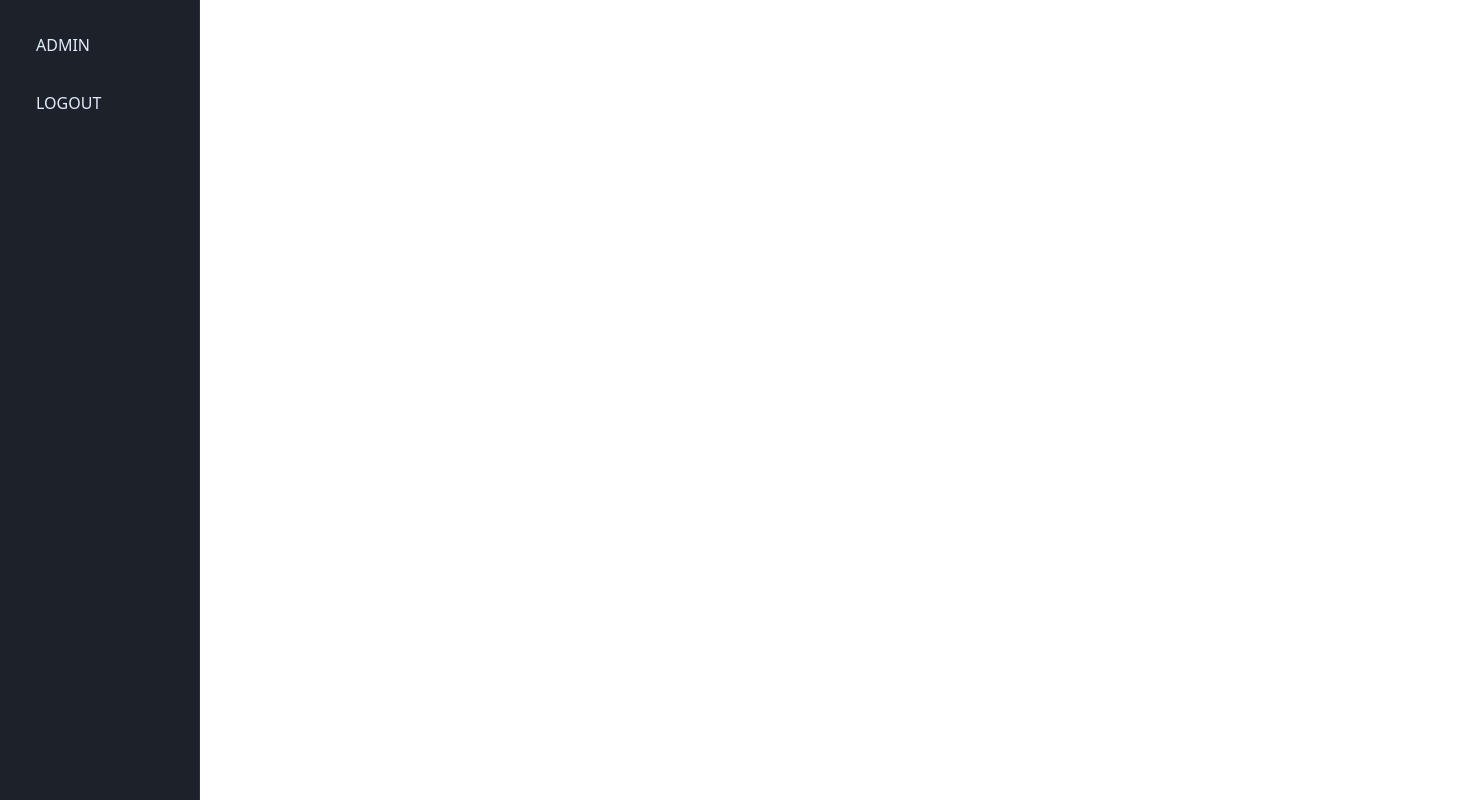
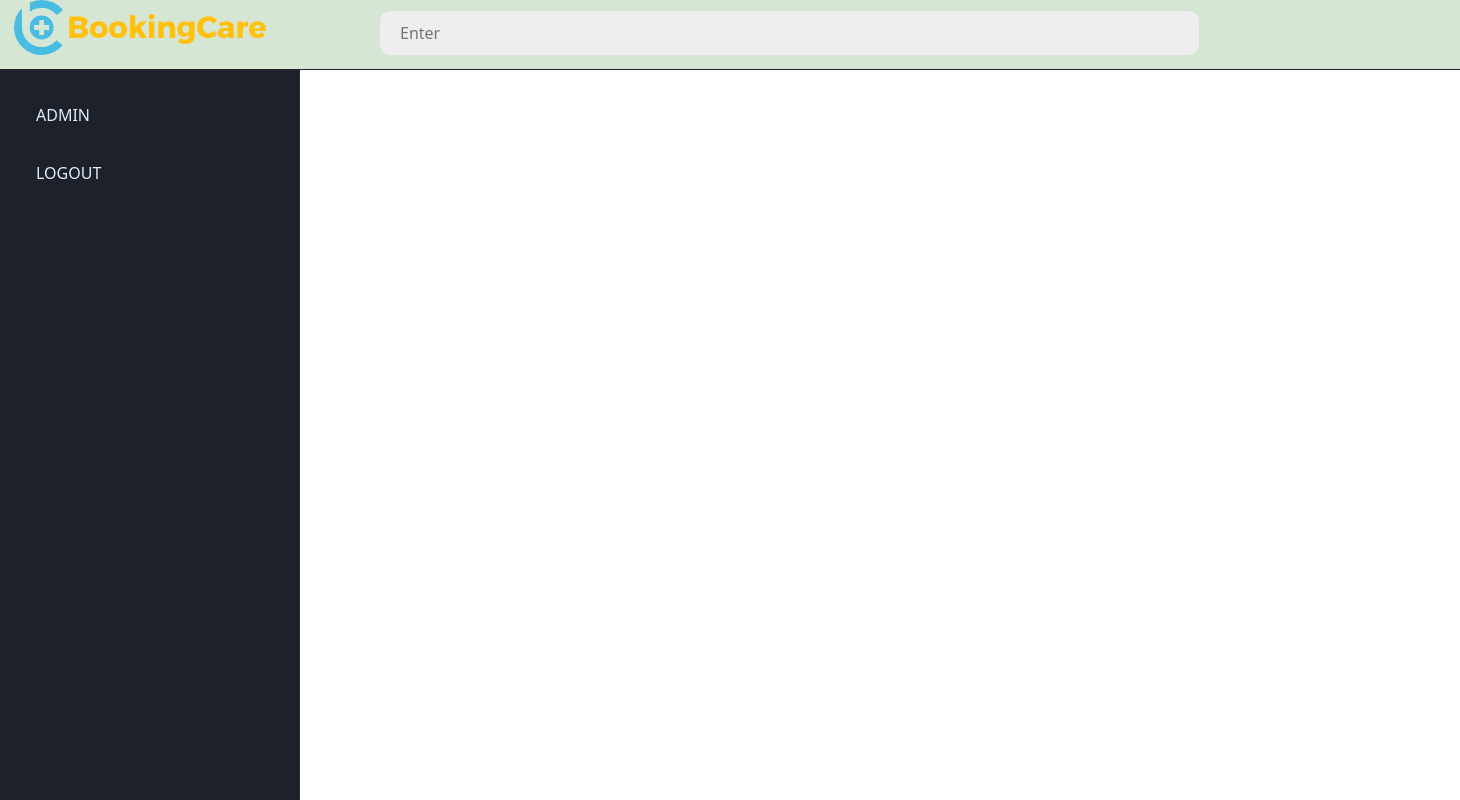
Before and after one commit to dangquangtran/SWD_FE, a React (Create React App) app: page /admin in a window 1280 px wide. Shown: the whole page, 1460 px wide, since content can reach past the window. Built offline with nearby package versions, Linux system fonts and the light colour scheme; sample sign-in values are in the browser's storage.

Commit message:
header admin

```diff
--- /dev/null
+++ b/src/component/Header/HeaderAdmin.js
@@ -0,0 +1,30 @@
+import React from 'react';
+import './HeaderAdmin.scss';
+
+function HeaderAdmin() {
+    const userInfo = localStorage.getItem('userInfo');
+    return (
+        <div className='containerr'>
+            <div className="col-3 header-logo"></div>
+            <div className="col-8 middle">
+                <div className='content-middle'>
+                    <input type="text" className="header-search" placeholder='Enter' />
+                    <div className='header-icon'>
+                        <i class="fa fa-snowflake-o" aria-hidden="true"></i>
+                        <i class="fa fa-bell-o" aria-hidden="true"></i>
+                        <i class="fa fa-envelope-open-o" aria-hidden="true"></i>
+                    </div>
+                </div>
+            </div>
+            <div className="col-2 content-right">
+                <div className='header-image'></div>
+                <div className='header-userInfo'>
+                    {userInfo}
+                </div>
+                <i class="fa fa-sign-out" aria-hidden="true"></i>
+            </div>
+        </div>
+     );
+}
+
+export default HeaderAdmin;
--- /dev/null
+++ b/src/component/Header/HeaderAdmin.scss
@@ -0,0 +1,80 @@
+.containerr {
+    width: 2048px;
+    display: flex;
+    height: 70px;
+    border-bottom: 1px solid;
+    position: fixed;
+    top: 0;
+    left: 0;
+    right: 0;
+    z-index: 1000;
+    display: flex;
+    background: #D6E6D4;
+
+    .header-logo {
+        background: url('../../assets/logoHeader/logo.svg') center center no-repeat;
+        height: 80%;
+        width: 280px;
+        margin-right: 100px;
+        cursor: pointer;
+    }
+
+    .middle {
+        border-right: 1px solid;
+
+        .content-middle {
+            display: flex;
+            align-items: center;
+            justify-content: space-between;
+
+            .header-search {
+                margin-top: 11px;
+                width: 60%;
+                padding: 10px 20px;
+                border-radius: 10px;
+                background: #efeeee;
+                border: none;
+            }
+
+            .header-icon {
+                margin-top: 12px;
+                margin-right: 28px;
+                display: flex;
+                gap: 50px;
+
+                i {
+                    font-size: 32px;
+                }
+            }
+        }
+    }
+
+
+    .content-right {
+        margin-left: 30px;
+        display: flex;
+        align-items: center;
+        gap: 20px;
+
+        .header-image {
+            background: url('../../assets/avatar/adminLogo.webp') center center no-repeat;
+            background-size: cover;
+            width: 50px;
+            height: 50px;
+            border-radius: 50%;
+            overflow: hidden;
+            border: 1px solid black;
+        }
+
+        .header-userInfo {
+            font-size: 26px;
+            font-weight: 400;
+            text-transform: uppercase;
+        }
+
+        i {
+            font-size: 32px;
+            cursor: pointer;
+        }
+    }
+}
--- a/src/page/AdminPage/AdminPage.js
+++ b/src/page/AdminPage/AdminPage.js
@@ -4,6 +4,7 @@ import StaffManage from "./StaffManage";
 import ClubManage from "./ClubManage";
 import { handleLogOut } from "../../services/userService";
 import "./AdminPage.scss";
+import HeaderAdmin from "../../component/Header/HeaderAdmin";
 
 const menuItems = [
   {
@@ -88,7 +89,8 @@ function AdminPage() {
 
   return (
     <div>
-        <aside className="sidebar col-2" style={{ float: 'left' ,width: '200px', padding: '20px' }}>
+      <HeaderAdmin />
+        <aside className="sidebar col-2" style={{ float: 'left' ,width: '300px', padding: '20px', marginTop: '70px' }}>
           {menuItems.map((item) => (
             <div key={item.name}>
               {!item.items && (
@@ -119,7 +121,7 @@ function AdminPage() {
             </div>
           ))}
         </aside>
-         <div className="content col-12" style={{ marginLeft: '180px', padding: '20px' }}>{componentsMap[activeItem]}</div>
+         <div className="content" style={{ marginLeft: '300px', padding: '20px' }}>{componentsMap[activeItem]}</div>
     </div>
   );
 };
--- a/src/page/AdminPage/AdminPage.scss
+++ b/src/page/AdminPage/AdminPage.scss
@@ -1,12 +1,12 @@
-// * {
-//     box-sizing: border-box;
-//   }
+* {
+    box-sizing: border-box;
+  }
 
-//   body {
-//     margin: 0;
-//     background: #12131a;
-//     font-family: "Euclid Circular A";
-//   }
+  body {
+    margin: 0;
+    background: #12131a;
+    font-family: "Euclid Circular A";
+  }
 
   button {
     background: transparent;
--- a/src/page/AdminPage/ClubManage.js
+++ b/src/page/AdminPage/ClubManage.js
@@ -3,69 +3,69 @@ import { getAllMembers } from '../../services/userService';
 import { useEffect, useState } from 'react';
 
 function ClubManage() {
-    const [memBers, setMemBers] = useState([])
+    // const [memBers, setMemBers] = useState([])
 
-    useEffect(() => {
-        fetchApiMembers()
-    }, [])
+    // useEffect(() => {
+    //     fetchApiMembers()
+    // }, [])
 
-    const fetchApiMembers = async () => {
-        try {
-            let data = await getAllMembers()
-            setMemBers(data.result)
-        } catch (error) {
-            setMemBers([])
-            console.log(error);
-        }
-    }
+    // const fetchApiMembers = async () => {
+    //     try {
+    //         let data = await getAllMembers()
+    //         setMemBers(data.result)
+    //     } catch (error) {
+    //         setMemBers([])
+    //         console.log(error);
+    //     }
+    // }
 
-    const userInfo = localStorage.getItem('userInfo');
+    // const userInfo = localStorage.getItem('userInfo');
 
-    return (
-        <div className='users-container'>
-                <div className='title text-center'>Manage members with {userInfo}</div>
-                <div className='mx-1'>
-                    <button
-                        className='btn btn-primary px-3'
-                        // onClick={() => this.handleAddNewUser()}
-                    >
-                        <i className='fa fa-plus'></i>
-                        Add new club
-                    </button>
-                </div>
-                <div className='users-table mt-3 mx-2'>
-                    <table id="customers">
-                        <tbody>
-                            <tr>
-                                <th>Email</th>
-                                <th>Name</th>
-                                <th>Gender</th>
-                                <th>Building name</th>
-                                <th>Phone number</th>
-                                <th>Action</th>
-                            </tr>
-                            {
-                                memBers && memBers.map((item, index) => {
-                                    return (
-                                        <tr key={index}>
-                                            <td>{item.email}</td>
-                                            <td>{item.name}</td>
-                                            <td>{item.gender}</td>
-                                            <td>{item.buildingName}</td>
-                                            <td>{item.phoneNumber}</td>
-                                            <td>
-                                                <button className='btn-edit' onClick={() => this.handleEitUser(item)}><i className='fa fa-pencil'></i></button>
-                                                <button className='btn-delete' onClick={() => this.handleDeleteUser(item)}><i className='fa fa-trash'></i></button>
-                                            </td>
-                                        </tr>
-                                    )
-                                })
-                            }
-                        </tbody>
-                    </table>
-                </div>
-            </div>
-     );
+    // return (
+    //     <div className='users-container'>
+    //             <div className='title text-center'>Manage members with {userInfo}</div>
+    //             <div className='mx-1'>
+    //                 <button
+    //                     className='btn btn-primary px-3'
+    //                     // onClick={() => this.handleAddNewUser()}
+    //                 >
+    //                     <i className='fa fa-plus'></i>
+    //                     Add new club
+    //                 </button>
+    //             </div>
+    //             <div className='users-table mt-3 mx-2'>
+    //                 <table id="customers">
+    //                     <tbody>
+    //                         <tr>
+    //                             <th>Email</th>
+    //                             <th>Name</th>
+    //                             <th>Gender</th>
+    //                             <th>Building name</th>
+    //                             <th>Phone number</th>
+    //                             <th>Action</th>
+    //                         </tr>
+    //                         {
+    //                             memBers && memBers.map((item, index) => {
+    //                                 return (
+    //                                     <tr key={index}>
+    //                                         <td>{item.email}</td>
+    //                                         <td>{item.name}</td>
+    //                                         <td>{item.gender}</td>
+    //                                         <td>{item.buildingName}</td>
+    //                                         <td>{item.phoneNumber}</td>
+    //                                         <td>
+    //                                             <button className='btn-edit' onClick={() => this.handleEitUser(item)}><i className='fa fa-pencil'></i></button>
+    //                                             <button className='btn-delete' onClick={() => this.handleDeleteUser(item)}><i className='fa fa-trash'></i></button>
+    //                                         </td>
+    //                                     </tr>
+    //                                 )
+    //                             })
+    //                         }
+    //                     </tbody>
+    //                 </table>
+    //             </div>
+    //         </div>
+    //  );
 }
 
 export default ClubManage;
--- a/src/page/AdminPage/MemberManage.js
+++ b/src/page/AdminPage/MemberManage.js
@@ -73,7 +73,7 @@ function MemberManage() {
     }
 
     return (
-        <div className='users-container'>
+        <div className='users-container' style={{ marginTop: '70px' }}>
                 <div className='title text-center'>Manage members with {userInfo}</div>
                 <div className='mx-1'>
                     <button
```
Also changed, not shown: src/assets/avatar/adminLogo.webp (added), src/assets/logoHeader/logo.svg (added).
